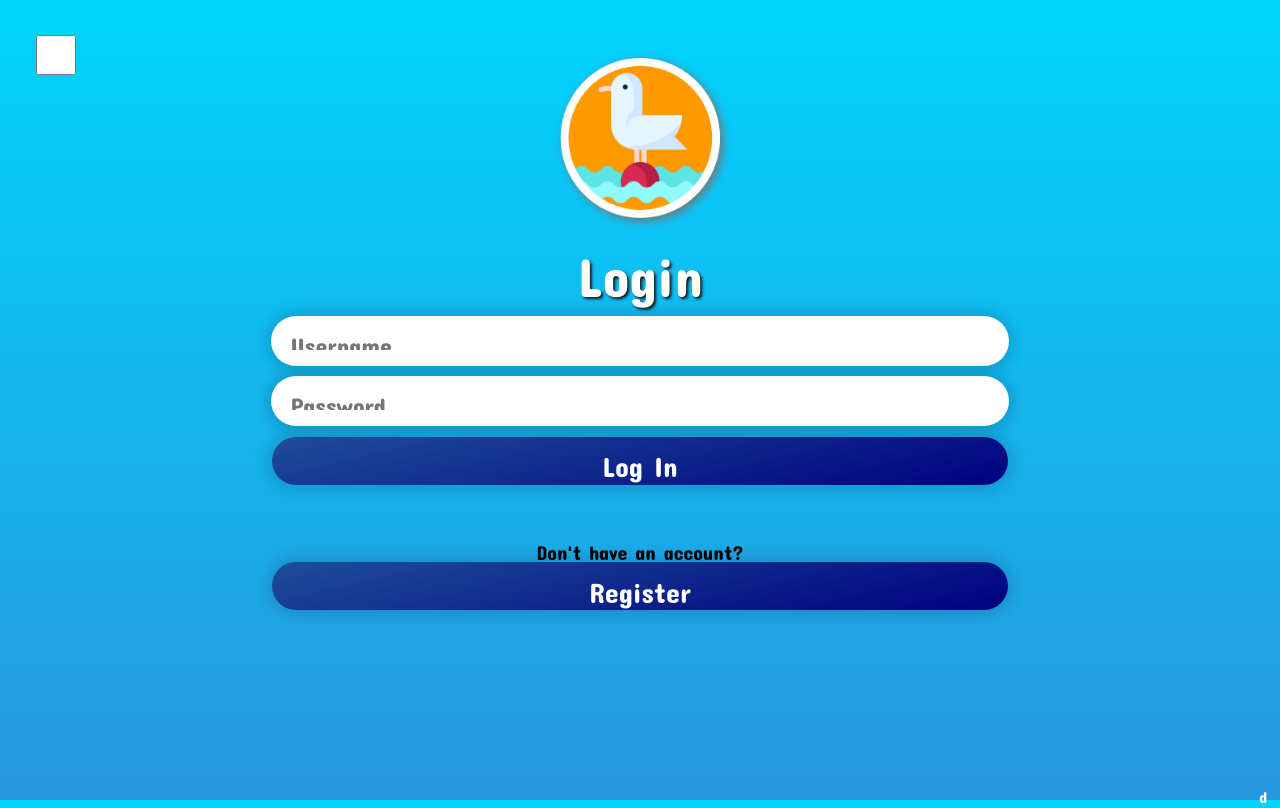
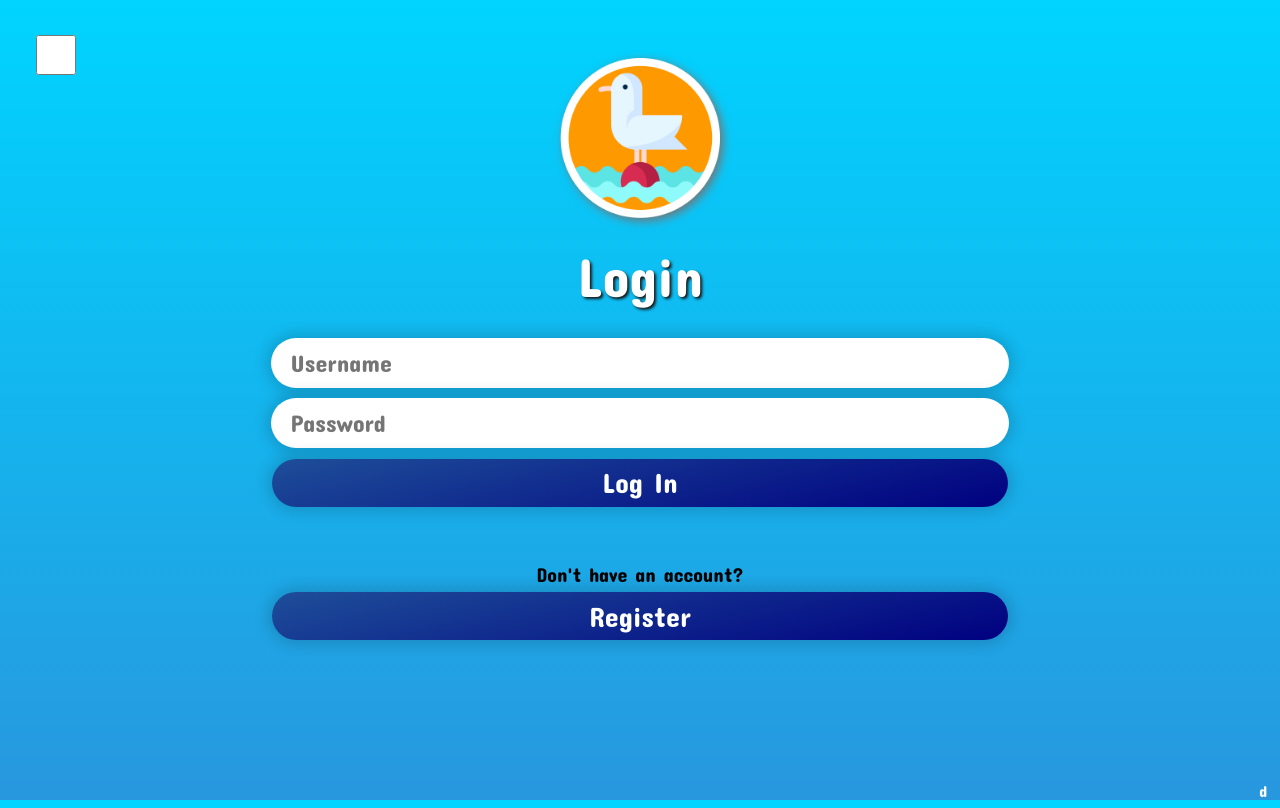
Before and after one commit to achilleasr/SyrosSailWebApp, a Next.js app: page / in a window 1280 px wide. Built offline with nearby package versions, Linux system fonts and the light colour scheme.

Commit message:
fonts with fontsource

```diff
--- a/package.json
+++ b/package.json
@@ -6,6 +6,7 @@
     "start": "next start"
   },
   "dependencies": {
+    "@fontsource/concert-one": "^4.5.9",
     "@influxdata/influxdb-client": "^1.33.0",
     "@influxdata/influxdb-client-apis": "^1.33.0",
     "@next/font": "^13.1.1",
--- a/pages/index.js
+++ b/pages/index.js
@@ -1,5 +1,6 @@
 import React, { useState } from "react";
 import Head from "next/head";
+import "@fontsource/concert-one";
 import styles from "../styles/Index.module.css";
 import Link from "next/link";
 import { useRouter } from "next/navigation";
@@ -82,6 +83,7 @@ export default function App() {
       <style jsx global>{`
         html {
           height: 100%;
+          font-family: "Concert One";
         }
         body {
           height: 100%;
@@ -91,7 +93,7 @@ export default function App() {
             rgba(0, 212, 255, 1) 100%
           );
           background-attachment: fixed;
-          font-family: ConcertOne;
+          font-family: "Concert One";
         }
         form {
           display: flex;
--- a/styles/Index.module.css
+++ b/styles/Index.module.css
@@ -1,12 +1,12 @@
-@font-face {
+/* @font-face {
   font-family: "ConcertOne";
   src: url("/fonts/ConcertOne-Regular.ttf");
-}
+} */
+
 
 .title {
   font-size: 55px;
   margin: 2%;
-  font-family: ConcertOne;
   color: white;
   text-shadow: 2px 2px 3px rgb(22, 22, 22);
 }
@@ -41,7 +41,7 @@
   text-align: center;
   font-size: 28px;
   border-radius: 100px;
-  font-family: ConcertOne;
+  font-family: "Concert One";
   color: white;
   background: linear-gradient(347deg, var(--myColor1) 0%, var(--myColor2) 100%);
   box-shadow: 0 0 15px 4px rgba(0, 0, 0, 0.16);
@@ -104,7 +104,7 @@ position: fixed;
 
 .input1{
     color: black;
-    font-family: ConcertOne;
+    font-family: "Concert One";
     /* padding: 0px; */
     padding-left: 20px;
     border: 0px;
@@ -117,13 +117,13 @@ position: fixed;
 }
 
 .input1::placeholder {
-  font-family: ConcertOne;
+  font-family: "Concert One";
   font-size: 24px;
 }
 
 .input2 {
   color: black;
-  font-family: ConcertOne;
+  font-family: "Concert One";
   /* padding: 0px; */
   padding-left: 20px;
   border: 0px;
```
Also changed, not shown: 1 other file (tests, documents, lock files or other folders).
